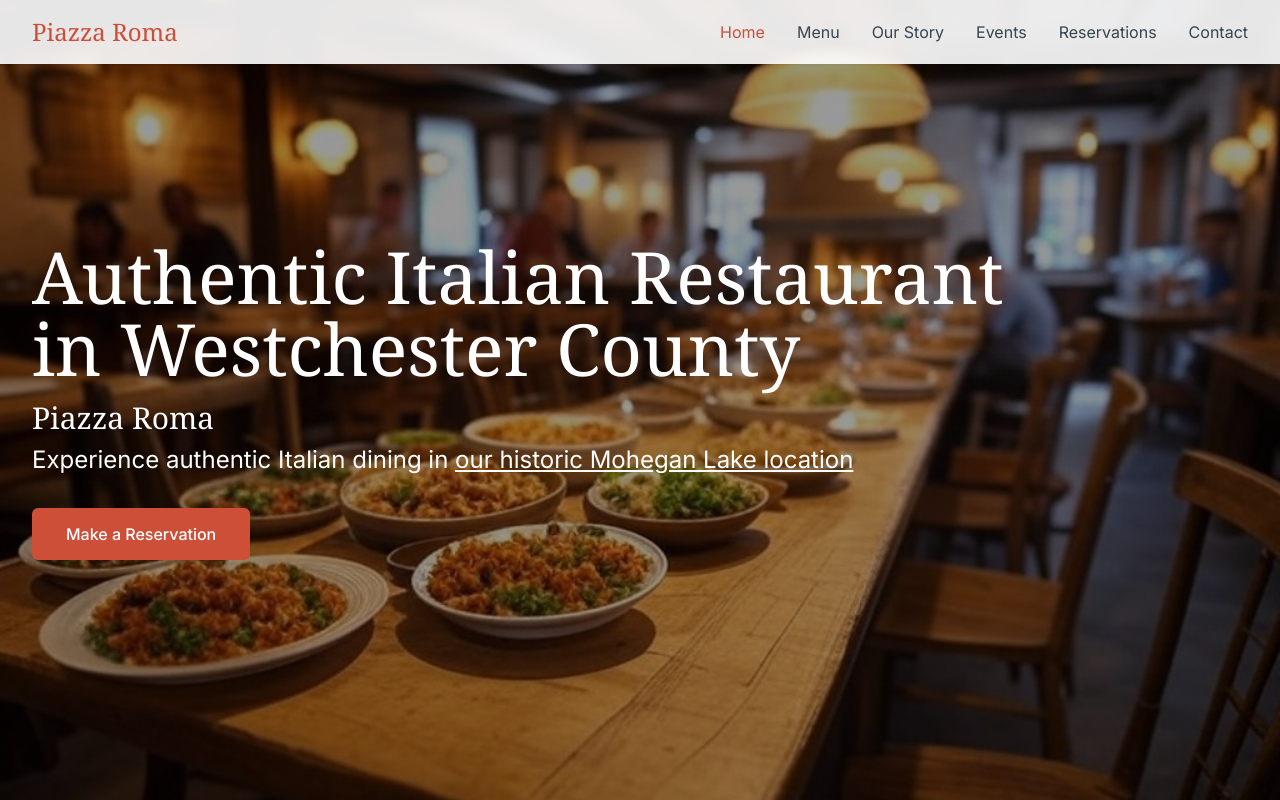
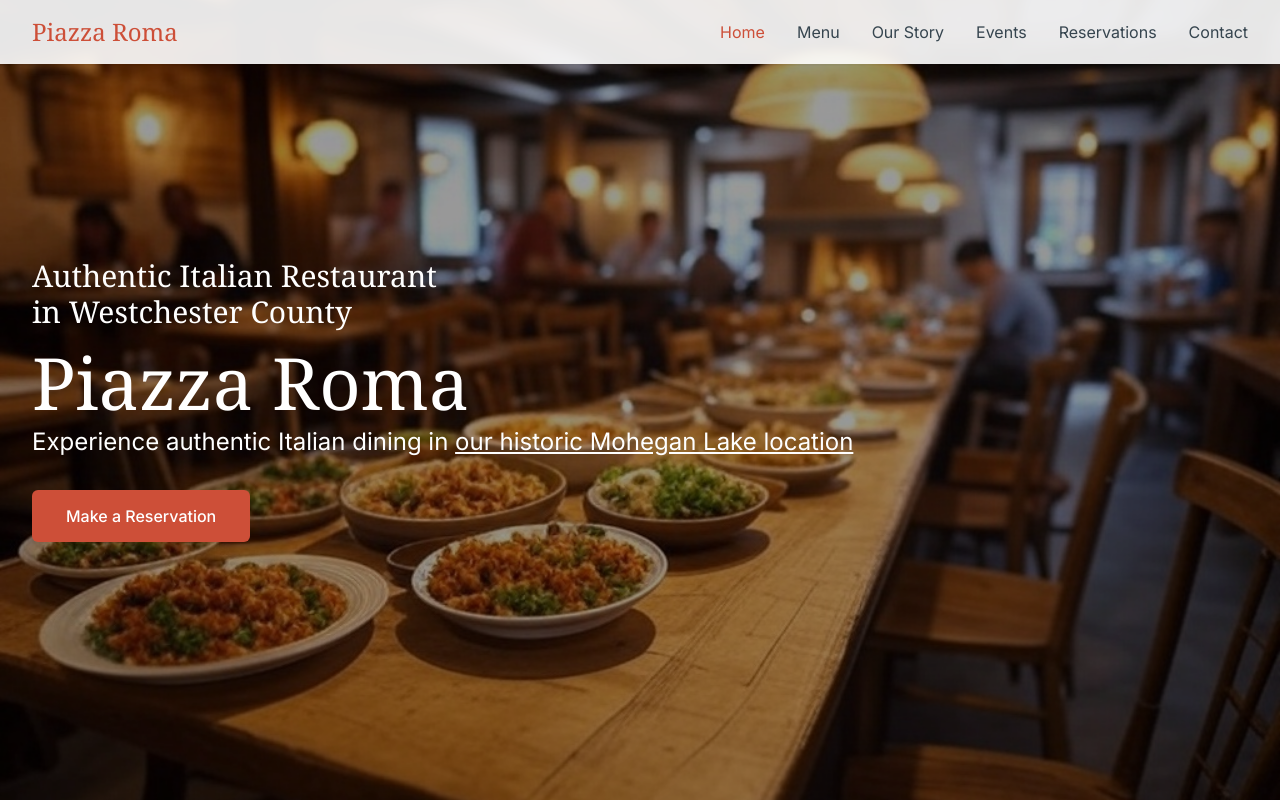
Before and after one commit to AdamLiscia/piazza-roma, a website: page index.html in a window 1280 px wide. Shown: the top 800 px of the page. Drawn offline with nearby package versions, Linux system fonts and the light colour scheme.

Commit message:
text sizes

```diff
--- a/index.html
+++ b/index.html
@@ -82,8 +82,8 @@
 
         <div class="relative max-w-7xl mx-auto px-4 sm:px-6 lg:px-8 h-full flex items-center">
             <div class="text-white">
-                <h1 class="text-5xl md:text-7xl font-serif mb-4">Authentic Italian Restaurant<br>in Westchester County</h1>
-                <p class="text-2xl md:text-3xl font-serif mb-2">Piazza Roma</p>
+                <h1 class="text-2xl md:text-3xl font-serif mb-4">Authentic Italian Restaurant<br>in Westchester County</h1>
+                <p class="text-5xl md:text-7xl font-serif mb-2">Piazza Roma</p>
                 <p class="text-xl md:text-2xl mb-8">Experience authentic Italian dining in <a href="./pages/story" class="underline hover:text-terra transition-colors">our historic Mohegan Lake location</a></p>
                 <a href="./pages/reservations" class="bg-terra hover:bg-terra/90 text-white px-8 py-3 rounded-md inline-block transition-all duration-300 transform hover:scale-105 hover:shadow-lg border-2 border-transparent hover:border-white/20 font-medium">
                     Make a Reservation
```
